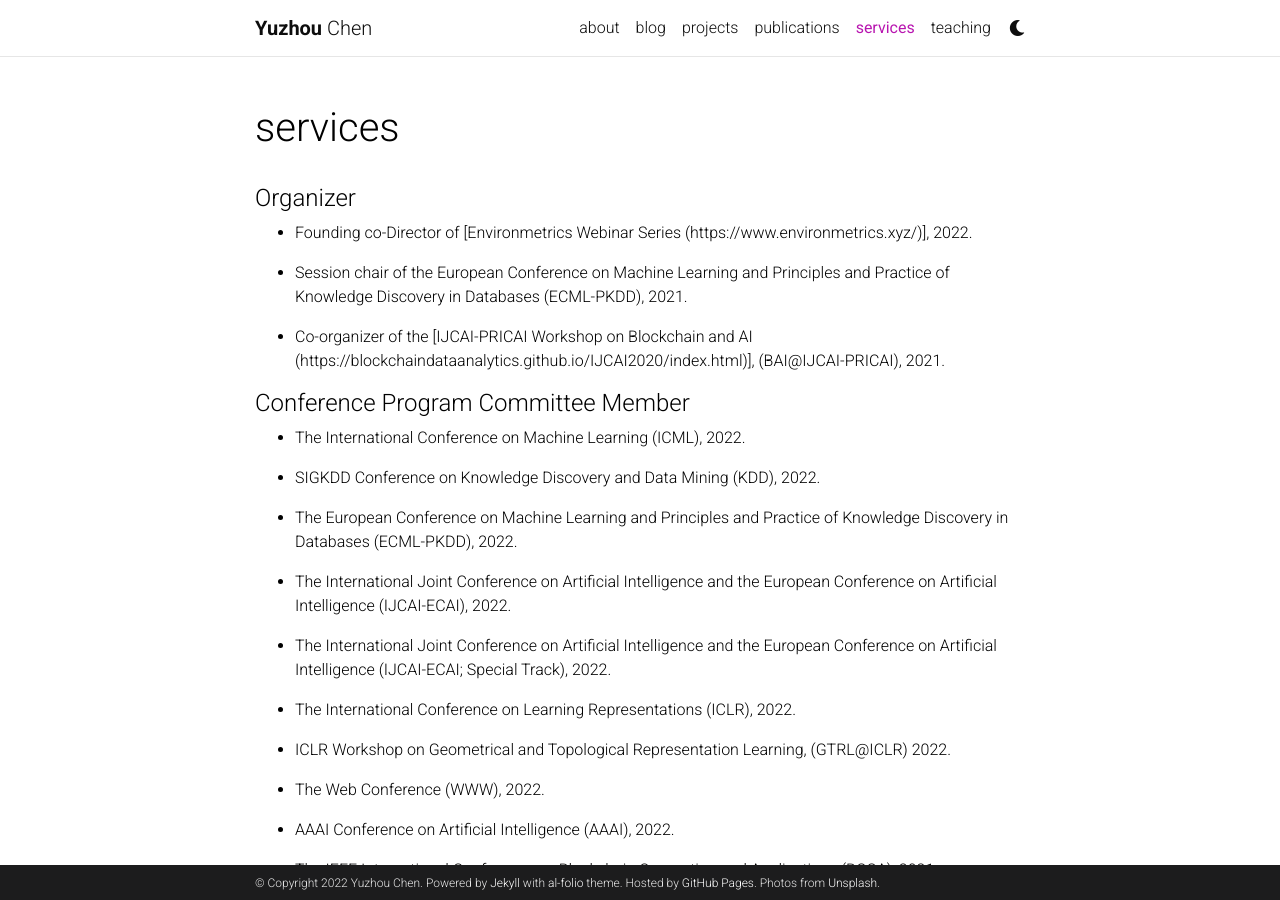
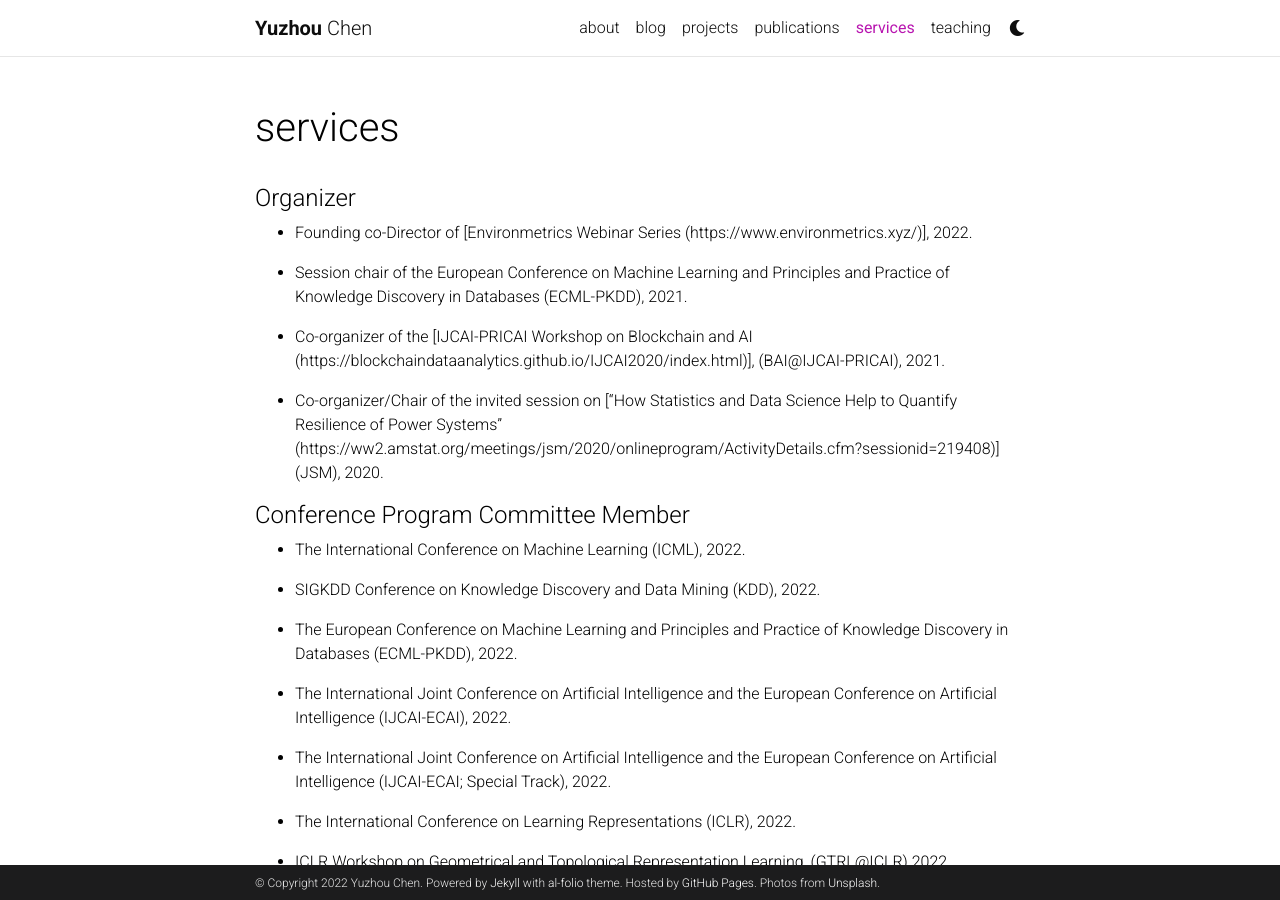
Before and after one commit to yuzhouguangc/yuguang_website, a Jekyll site: the page built from _pages/services.md, in a window 1280 px wide and 900 px high. Built offline with Jekyll 4.4.1, drawn with Linux system fonts in a browser that asks for light colours; comment, search, counter and statistics services are not loaded; a style sheet for code colours, icons or effects is not loaded.

Commit message:
Update services.md

```diff
--- a/_pages/services.md
+++ b/_pages/services.md
@@ -13,6 +13,8 @@ nav: true
 - Session chair of the European Conference on Machine Learning and Principles and Practice of Knowledge Discovery in Databases (ECML-PKDD), 2021.
 
 - Co-organizer of the [IJCAI-PRICAI Workshop on Blockchain and AI (https://blockchaindataanalytics.github.io/IJCAI2020/index.html)], (BAI@IJCAI-PRICAI), 2021.
+
+- Co-organizer/Chair of the invited session on ["How Statistics and Data Science Help to Quantify Resilience of Power Systems" (https://ww2.amstat.org/meetings/jsm/2020/onlineprogram/ActivityDetails.cfm?sessionid=219408)] (JSM), 2020.
 
 
 #### Conference Program Committee Member
```
